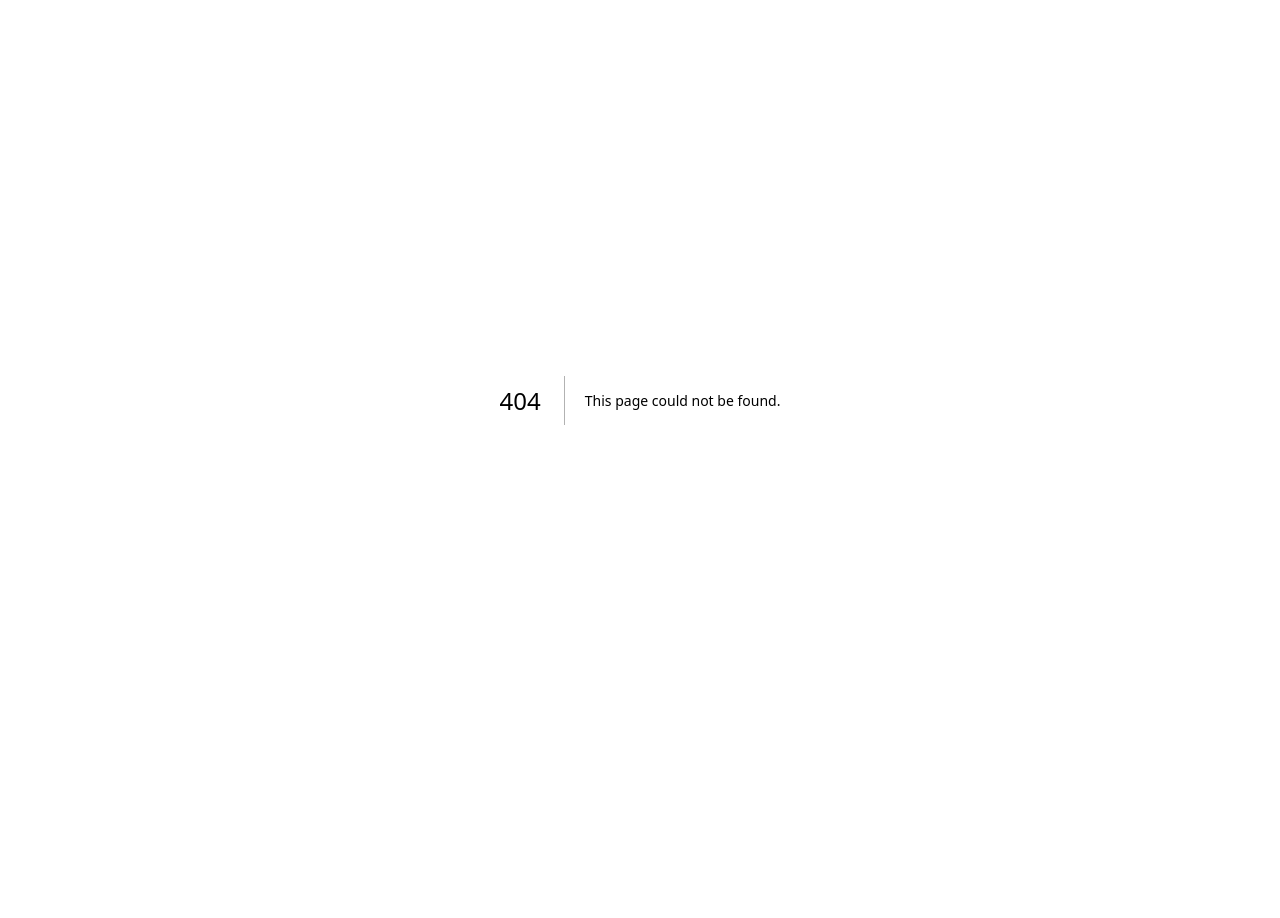
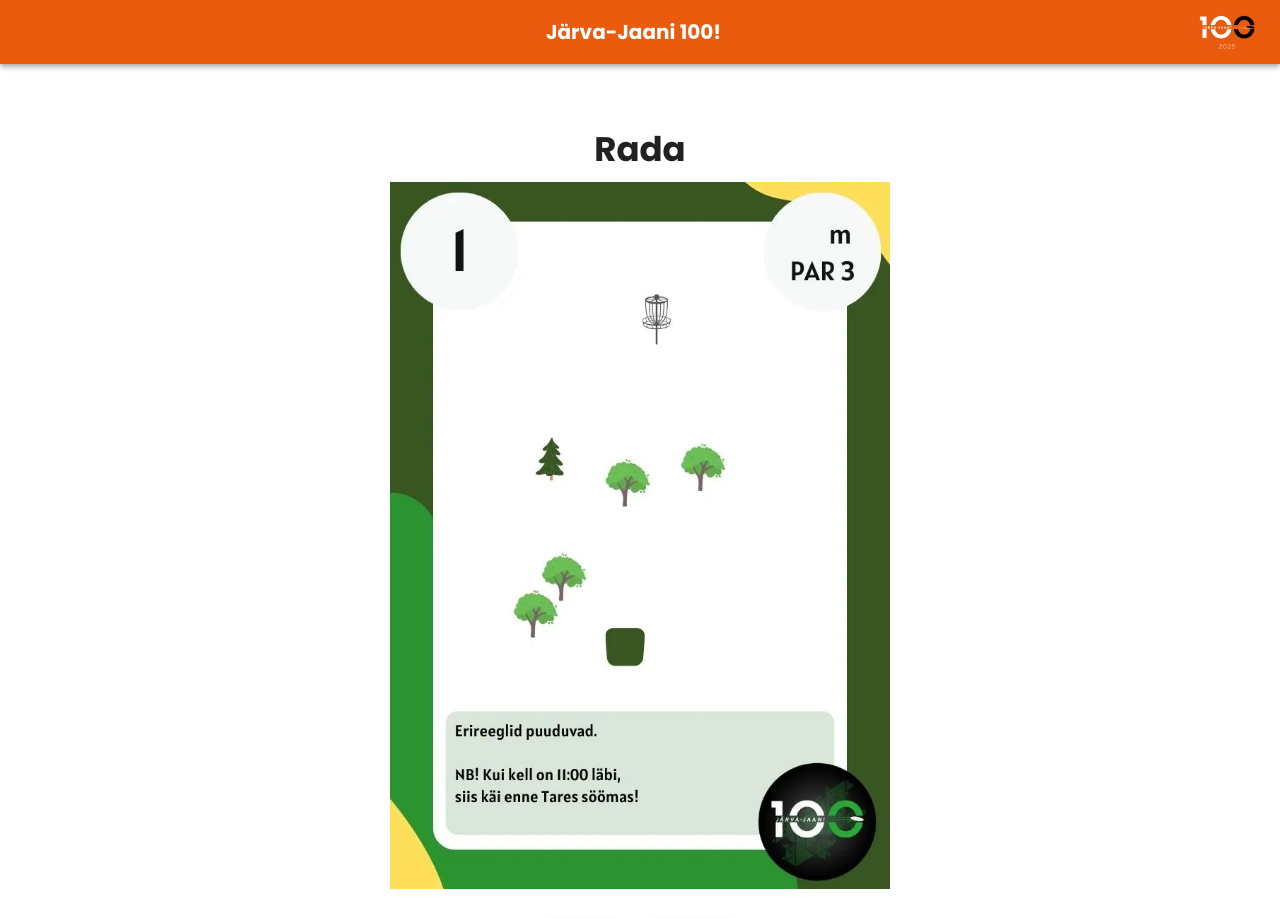
Before and after one commit to apunkto/jj100, a Next.js app: page /course in a window 1280 px wide. Before the commit this address had no page. Shown: the top 918 px of the page. Before the commit the page ends 800 px from the top, so only its background shows below. Built offline with nearby package versions, Linux system fonts and the light colour scheme; some icons are missing.

Commit message:
ctp page

```diff
--- a/package.json
+++ b/package.json
@@ -26,7 +26,8 @@
     "react-countdown": "^2.3.6",
     "react-dom": "18.3.1",
     "react-dom-confetti": "^0.2.0",
-    "react-use": "^17.6.0"
+    "react-use": "^17.6.0",
+    "swiper": "^11.2.6"
   },
   "devDependencies": {
     "@opennextjs/cloudflare": "0.6.6",
--- a/src/components/Layout.tsx
+++ b/src/components/Layout.tsx
@@ -18,6 +18,7 @@ import Link from 'next/link'
 import Image from 'next/image'
 import GolfCourseIcon from '@mui/icons-material/GolfCourse'
 import CardGiftcardIcon from '@mui/icons-material/CardGiftcard'
+ import MapIcon from '@mui/icons-material/Map'
 
 export default function Layout({ children }: { children: ReactNode }) {
     const [drawerOpen, setDrawerOpen] = useState(false)
@@ -91,6 +92,17 @@ export default function Layout({ children }: { children: ReactNode }) {
                     </Typography>
 
                     <List>
+
+                        <Link href="/course" passHref legacyBehavior>
+                            <ListItem disablePadding>
+                                <ListItemButton sx={{ borderRadius: 2 }}>
+                                    <ListItemIcon>
+                                        <MapIcon />
+                                    </ListItemIcon>
+                                    <ListItemText primary="Rada" />
+                                </ListItemButton>
+                            </ListItem>
+                        </Link>
                         <Link href="/ctp" passHref legacyBehavior>
                             <ListItem disablePadding>
                                 <ListItemButton sx={{ borderRadius: 2 }}>
@@ -112,6 +124,7 @@ export default function Layout({ children }: { children: ReactNode }) {
                                 </ListItemButton>
                             </ListItem>
                         </Link>
+
                     </List>
                 </Box>
             </Drawer>
--- /dev/null
+++ b/src/pages/course/index.tsx
@@ -0,0 +1,67 @@
+import { useEffect, useRef, useState } from 'react'
+import { Swiper, SwiperSlide } from 'swiper/react'
+import 'swiper/css'
+import 'swiper/css/navigation'
+import { Navigation } from 'swiper/modules'
+import Layout from '@/src/components/Layout'
+import Image from 'next/image'
+import { Box, Button, Typography } from '@mui/material'
+
+export default function CoursePage() {
+    const totalCards = 100
+    const cards = Array.from({ length: totalCards }, (_, i) => i + 1)
+
+    const prevRef = useRef<HTMLButtonElement | null>(null)
+    const nextRef = useRef<HTMLButtonElement | null>(null)
+    const [swiperInstance, setSwiperInstance] = useState<any>(null)
+
+    // When swiper and refs are available, initialize navigation
+    useEffect(() => {
+        if (swiperInstance && prevRef.current && nextRef.current) {
+            swiperInstance.params.navigation.prevEl = prevRef.current
+            swiperInstance.params.navigation.nextEl = nextRef.current
+            swiperInstance.navigation.destroy()
+            swiperInstance.navigation.init()
+            swiperInstance.navigation.update()
+        }
+    }, [swiperInstance, prevRef.current, nextRef.current])
+
+    return (
+        <Layout>
+            <Box textAlign="center" mt={4}>
+                <Typography variant="h4" fontWeight="bold" gutterBottom>
+                    Rada
+                </Typography>
+
+                <Swiper
+                    modules={[Navigation]}
+                    spaceBetween={30}
+                    slidesPerView={1}
+                    onSwiper={(swiper) => setSwiperInstance(swiper)}
+                    style={{ maxWidth: 500, margin: '0 auto' }}
+                >
+                    {cards.map((number) => (
+                        <SwiperSlide key={number}>
+                            <Image
+                                src={`/cards/${number}.webp`}
+                                alt={`Rada ${number}`}
+                                width={500}
+                                height={700}
+                                layout="responsive"
+                            />
+                        </SwiperSlide>
+                    ))}
+                </Swiper>
+
+                <Box display="flex" justifyContent="center" mt={3} gap={2}>
+                    <Button variant="contained" color="primary" ref={prevRef}>
+                        Eelmine
+                    </Button>
+                    <Button variant="contained" color="primary" ref={nextRef}>
+                        Järgmine
+                    </Button>
+                </Box>
+            </Box>
+        </Layout>
+    )
+}
```
Also changed, not shown: 1 other file (tests, documents, lock files or other folders).
